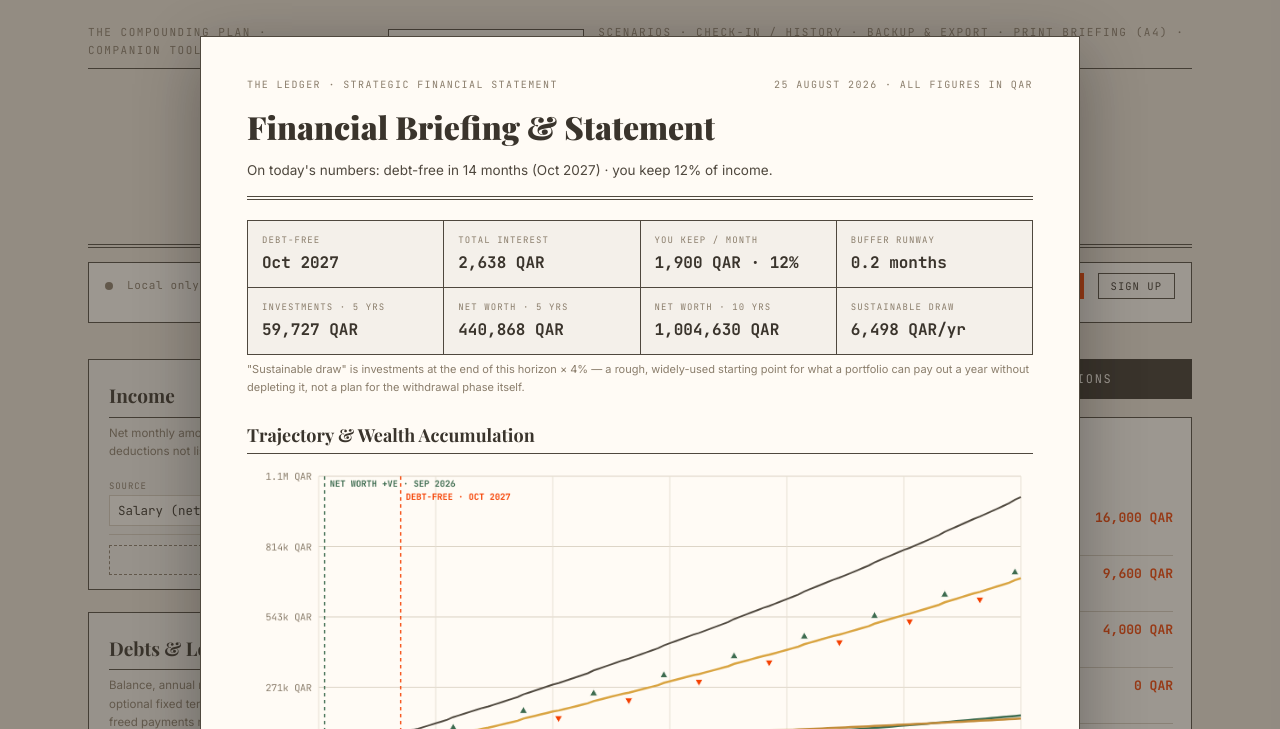
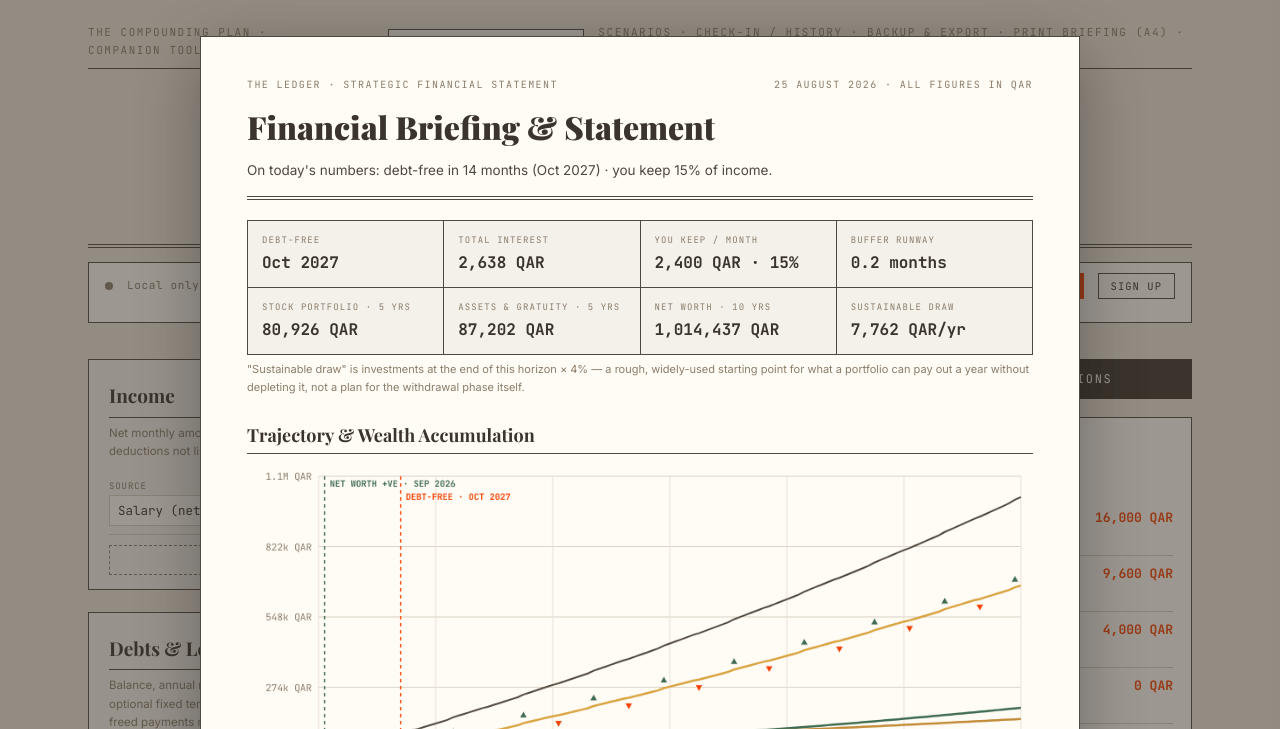
Before and after one commit to YahyaChaker/YahyaChaker.github.io, a website: page index.html in a window 1280 px wide. Both pictures are taken after a click on the button "▦ OPEN THE SUMMARY SHEET — ANALYSIS & RECOMMENDATIONS". Shown: the top 729 px of the page. Drawn offline with nearby package versions, Linux system fonts and the light colour scheme; no server answers; a web font is replaced by a local one.

Commit message:
fix: correct stock investments and assets accounting in financial briefing
- Fix variable mapping for monthly assets & gratuity additions in briefing renderer
- Update stock contribution gating so monthly investments are reflected accurately in cash flow allocation
- Include asset contributions and stock allocations in monthly retention and savings rate metrics
- Add total net monthly income summary row with percentage breakdown
- Expand Analyst's Desk automated audit to evaluate non-stock asset holdings and 5-year growth

```diff
--- a/index.html
+++ b/index.html
@@ -1219,7 +1219,7 @@
 
     // month-1 allocation for action plan
     var alloc0 = allocate(freeCash0, debts);
-    var invAdd0 = (cash0>=bufferTarget && cash0>0 && freeCash0>0) ? alloc0.invAdd : 0;
+    var invAdd0 = (freeCash0 > 0 && cash0 >= 0) ? alloc0.invAdd : (freeCash0 > 0 ? Math.max(0, Math.min(alloc0.invAdd, freeCash0 + cash0)) : 0);
 
     // Identify month 1 extra target
     var firstExtraTarget = null;
@@ -1257,8 +1257,8 @@
       var alloc = allocate(freeCash, debts);
       var invAddWanted = alloc.invAdd, extra0 = alloc.extra0;
 
-      // Gate stock investments: cash must be strictly positive and meet safety buffer
-      var investNow = (cash >= bufferTarget && cash > 0 && freeCash > 0) ? invAddWanted : 0;
+      // Stock investments active when free cash is available and cash buffer is not negative
+      var investNow = (freeCash > 0 && cash >= 0) ? invAddWanted : (freeCash > 0 ? Math.max(0, Math.min(invAddWanted, freeCash + cash)) : 0);
 
       inv = inv*(1+rInv) + investNow;
       invLo = invLo*(1+rInvLo) + investNow;
@@ -2048,7 +2048,7 @@
     var debts=st.debt.concat(st.card).filter(function(d){return d.bal>0;}).slice().sort(function(a,b){return b.apr-a.apr;});
     var totalDebt=debts.reduce(function(a,d){return a+d.bal;},0);
     var monthlyOut=fixed+mins;
-    var kept=res.invAdd+res.extraUsed+Math.max(0, free-res.invAdd-res.extraUsed);
+    var kept=(res.assetMonthlyAdd||0)+res.invAdd+res.extraUsed+Math.max(0, free-res.invAdd-res.extraUsed);
     var saveRate=income>0?kept/income:0;
     var nw0=res.series[0].inv+res.series[0].cash+(res.series[0].assets||0)-res.series[0].debt;
 
@@ -2068,7 +2068,7 @@
       var pct=(saveRate*100).toFixed(1);
       F.push({tone: saveRate>=0.2?"good":(saveRate>=0.1?"warn":"bad"),
         title:"You keep "+pct+"% of income",
-        text:"Of "+fmt(income)+" coming in, "+fmt(kept)+" stays with you each month. "+(saveRate>=0.2?"That beats the 20% benchmark of the classic 50/30/20 rule — the engine of the whole plan.":(saveRate>=0.1?"Workable, but under the 20% benchmark of the 50/30/20 rule; each extra point compounds for decades.":"Under 10% — the trajectory stays slow until this rises. The biggest expense lines are the levers."))});
+        text:"Of "+fmt(income)+" coming in, "+fmt(kept)+" stays with you each month across savings, investments, assets, and debt principal paydown. "+(saveRate>=0.2?"That beats the 20% benchmark of the classic 50/30/20 rule — the engine of the whole plan.":(saveRate>=0.1?"Workable, but under the 20% benchmark of the 50/30/20 rule; each extra point compounds for decades.":"Under 10% — the trajectory stays slow until this rises. The biggest expense lines are the levers."))});
     }
 
     /* 2 — debt structure */
@@ -2107,18 +2107,18 @@
       var run=st.inv.cash/monthlyOut;
       F.push({tone: run>=3?"good":(run>=1?"warn":"bad"),
         title:"Cash buffer covers "+run.toFixed(1)+" months",
-        text:"Your cash of "+fmt(st.inv.cash)+" covers "+run.toFixed(1)+" months of total outgoings ("+fmt(monthlyOut)+"/mo). The safety band is 3–6 months"+(run<3?" — reaching 3 needs "+fmt(Math.max(0,3*monthlyOut-st.inv.cash))+" more. The projection itself now holds new stock contributions in cash until you're there, so the chart matches this advice instead of ignoring it.":" — you are inside it; extra cash beyond 6 months is better invested.")});
+        text:"Your cash of "+fmt(st.inv.cash)+" covers "+run.toFixed(1)+" months of total outgoings ("+fmt(monthlyOut)+"/mo). The safety band is 3–6 months"+(run<3?" — reaching 3 needs "+fmt(Math.max(0,3*monthlyOut-st.inv.cash))+" more. Surplus cash continues to build your cushion towards this target.":" — you are inside it; extra cash beyond 6 months is better invested.")});
       if(run<3){
-        R.push("Build the buffer to 3 months ("+fmt(3*monthlyOut)+") first. Hold it in a money-market or high-yield savings vehicle — never in stocks; the projection is already redirecting your \"Monthly to stocks\" amount into cash until this is met.");
-      }
-    }
-
-    /* 4 — investing pace */
-    if(income>0 && free>0){
+        R.push("Target a 3-month buffer ("+fmt(3*monthlyOut)+") in high-yield cash or money market funds to safeguard against unexpected obligations.");
+      }
+    }
+
+    /* 4 — stock investing pace */
+    if(income>0 && (res.invAdd>0 || st.inv.month>0)){
       var p5=res.series[Math.min(60,res.series.length-1)];
       F.push({tone:"info",
         title:"Investing "+fmt(res.invAdd)+"/month at a "+st.inv.ret+"% assumption",
-        text:"At that pace, investments read "+fmt(p5.inv)+" at the five-year mark"+(res.taxCut<1?" after tax":"")+" — a projection, not a promise. At half that return ("+(st.inv.ret/2).toFixed(1)+"%), the conservative line on the chart reads "+fmt(p5.invLo)+" at the same mark instead — turn it on from the legend to see the gap. Over long horizons the contribution rate matters more than the return assumption early on, so the habit beats the forecast."});
+        text:"At that pace, stock investments reach "+fmt(p5.inv)+" at the five-year mark"+(res.taxCut<1?" after tax":"")+" — a projection, not a promise. At half that return ("+(st.inv.ret/2).toFixed(1)+"%), the conservative line on the chart reads "+fmt(p5.invLo)+" at the same mark. Over long horizons, disciplined monthly contribution beats timing the market."});
       if(saveRate>=0.15 && res.invAdd>0){
         R.push("When income rises, raise the monthly investment before lifestyle — even +"+fmt(Math.round(income*0.02/100)*100)+"/month is visible by the five-year mark. Automate it on payday.");
       }
@@ -2130,6 +2130,18 @@
         F.push({tone:"info", title:"Income is stepped up "+st.inv.raise+"%/yr, not held flat",
           text:"Every figure on this sheet assumes income rises "+st.inv.raise+"% each year rather than staying at today's "+fmt(income)+". That's what pulls the debt-free date and the surplus forward compared to a flat-income version of the same plan — set it back to 0 to see the more conservative read."});
       }
+    }
+
+    /* 4b — other assets & gratuity */
+    if(res.totalAssets > 0 || (res.assetMonthlyAdd||0) > 0){
+      var p5Assets = (res.series[Math.min(60, res.series.length-1)].assets) || 0;
+      F.push({
+        tone: "good",
+        title: "Other Assets & Gratuity: " + fmt(res.totalAssets) + " today → " + fmt(p5Assets) + " in 5 yrs",
+        text: "Your non-stock holdings (physical gold, real estate equity, end-of-service gratuity) stand at " + fmt(res.totalAssets) +
+              ((res.assetMonthlyAdd||0) > 0 ? " with " + fmt(res.assetMonthlyAdd) + "/month ongoing additions." : ".") +
+              " This provides balance and inflation-resistant equity outside public markets."
+      });
     }
 
     /* 5 — net worth crossover */
@@ -2181,7 +2193,7 @@
   function renderSheet(st, res){
     var a=analyze(st,res);
     var income=res.income;
-    var kept=res.invAdd+res.extraUsed+Math.max(0,res.freeCash-res.invAdd-res.extraUsed);
+    var kept=(res.assetMonthlyAdd||0)+res.invAdd+res.extraUsed+Math.max(0,res.freeCash-res.invAdd-res.extraUsed);
     var saveRate=income>0?kept/income:0;
     var monthlyOut=res.fixed+res.minTotal;
     var at=function(m){ return res.series[Math.min(m,res.series.length-1)]; };
@@ -2201,8 +2213,12 @@
     k+=sheetKpi("Total interest", res.hasDebt?fmt(res.interest):"—");
     k+=sheetKpi("You keep / month", income>0?fmt(kept)+" · "+(saveRate*100).toFixed(0)+"%":"—");
     k+=sheetKpi("Buffer runway", monthlyOut>0?(st.inv.cash/monthlyOut).toFixed(1)+" months":"—");
-    k+=sheetKpi("Investments · 5 yrs", fmt(at(60).inv));
-    k+=sheetKpi("Net worth · 5 yrs", fmt(nwAtSheet(60)));
+    k+=sheetKpi("Stock Portfolio · 5 yrs", fmt(at(60).inv));
+    if(res.totalAssets > 0 || (res.assetMonthlyAdd||0) > 0){
+      k+=sheetKpi("Assets & Gratuity · 5 yrs", fmt(at(60).assets || 0));
+    } else {
+      k+=sheetKpi("Net worth · 5 yrs", fmt(nwAtSheet(60)));
+    }
     k+=sheetKpi("Net worth · 10 yrs", fmt(nwAtSheet(120)));
     k+=sheetKpi("Sustainable draw", fmt(res.sustainableWithdrawal)+"/yr");
     document.getElementById("sh-kpis").innerHTML=k;
@@ -2212,11 +2228,11 @@
     if(flowBody){
       flowBody.innerHTML = "";
       var rows = [
-        { name: "Fixed Living Expenses", amt: res.fixed },
+        { name: "Fixed Living Expenses (Obligations + Expenses)", amt: res.fixed },
         { name: "Debt Minimum Payments", amt: res.minTotal },
         { name: "Extra Accelerated Debt Paydown", amt: res.extraUsed },
-        { name: "Monthly Stock Investments", amt: res.invAdd },
-        { name: "Assets & Gratuity Allocation", amt: res.assetAddMonth || 0 },
+        { name: "Assets & Gratuity Allocation (Gold, Property…)", amt: res.assetMonthlyAdd || 0 },
+        { name: "Monthly Stock Investments (Index Funds, Equities)", amt: res.invAdd },
         { name: "Cash Cushion / Unallocated Buffer", amt: Math.max(0, res.freeCash - res.invAdd - res.extraUsed) }
       ];
       rows.forEach(function(r){
@@ -2228,6 +2244,15 @@
           flowBody.appendChild(tr);
         }
       });
+      if(income > 0){
+        var trTot = el("tr", "total");
+        trTot.style.fontWeight = "700";
+        trTot.style.borderTop = "1.5px solid var(--ink)";
+        trTot.appendChild(el("td", null, "Total Monthly Net Income"));
+        trTot.appendChild(el("td", "r", fmt(income)));
+        trTot.appendChild(el("td", "r", "100.0%"));
+        flowBody.appendChild(trTot);
+      }
     }
 
     var ms=[];
```
